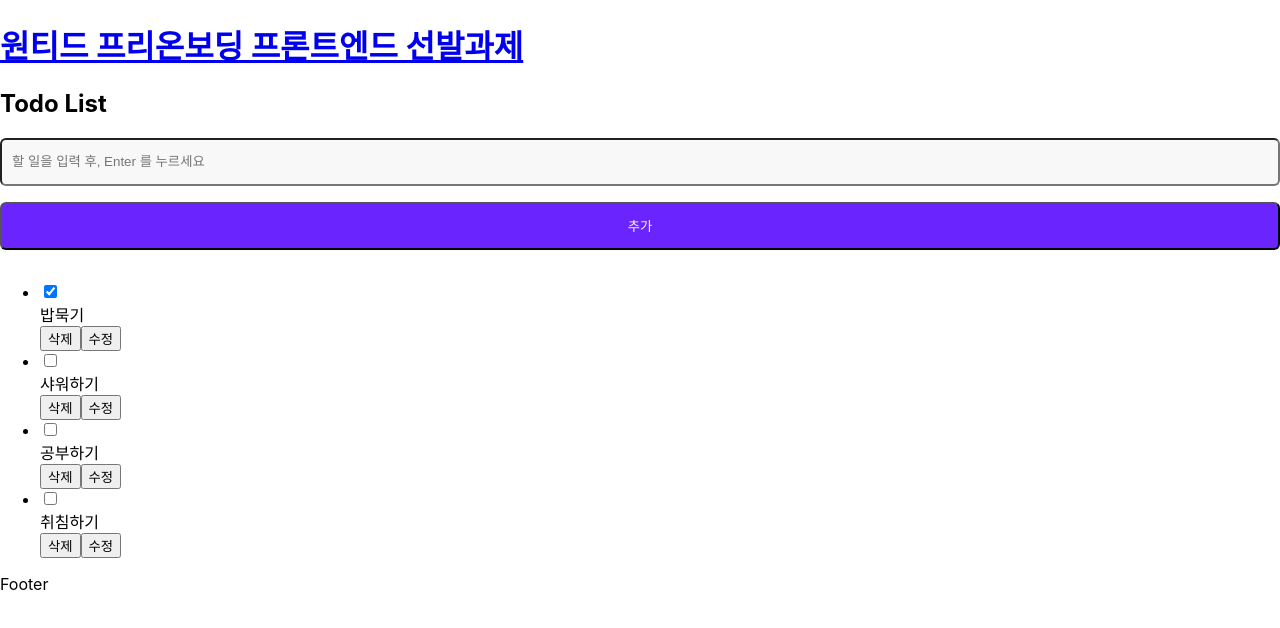
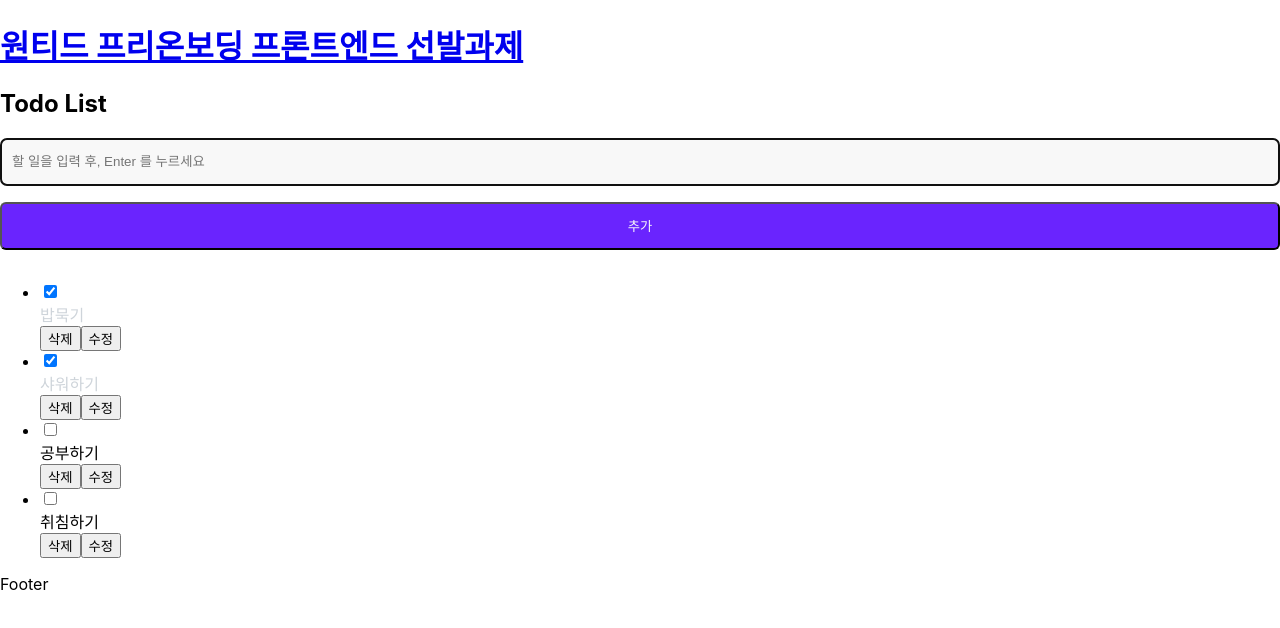
Before and after one commit to ukssss/TodoList-React, a React (Create React App) app: page /todo in a window 1280 px wide. Shown: the top 628 px of the page. Built offline with nearby package versions, Linux system fonts and the light colour scheme; sample sign-in values are in the browser's storage.

Commit message:
[FEAT] Checkbox, Remove, Create 구현
- 컨텍스트 api, dispatch 를 활용

```diff
--- a/src/components/input/inputText.jsx
+++ b/src/components/input/inputText.jsx
@@ -1,8 +1,8 @@
 import React from 'react';
 import styled from 'styled-components';
 
-export default function InputText({ placeholder }) {
-    return <Input type="text" placeholder={placeholder} />;
+export default function InputText({ ...restProps }) {
+    return <Input {...restProps} />;
 }
 
 const Input = styled.input`
--- a/src/components/todo/todoCreate/todoCreate.jsx
+++ b/src/components/todo/todoCreate/todoCreate.jsx
@@ -1,16 +1,49 @@
-import React from 'react';
+import React, { useState } from 'react';
 import styled from 'styled-components';
 
 import InputText from '../../input/inputText';
 import Button from '../../button/button';
 
-export default function TodoCreate() {
+import { useTodoDispatch, useTodoNextId } from '../../../context/todoContext';
+
+function TodoCreate() {
+    const [value, setValue] = useState('');
+
+    const dispatch = useTodoDispatch();
+    const nextId = useTodoNextId();
+
+    const onChange = (e) => setValue(e.target.value);
+    const onSubmit = (e) => {
+        e.preventDefault();
+
+        dispatch({
+            type: 'CREATE',
+            todo: {
+                id: nextId.current,
+                text: value,
+                done: false,
+            },
+        });
+
+        setValue('');
+        nextId.current += 1;
+    };
+
     return (
-        <TodoForm>
-            <InputText placeholder="할 일을 입력 후, Enter 를 누르세요" />
-            <Button>추가</Button>
+        <TodoForm onSubmit={onSubmit}>
+            <InputText
+                autoFocus
+                placeholder="할 일을 입력 후, Enter 를 누르세요"
+                onChange={onChange}
+                value={value}
+            />
+            <Button type="button" onClick={onSubmit}>
+                추가
+            </Button>
         </TodoForm>
     );
 }
 
 const TodoForm = styled.form``;
+
+export default React.memo(TodoCreate);
--- a/src/components/todo/todoItem/todoItem.jsx
+++ b/src/components/todo/todoItem/todoItem.jsx
@@ -1,12 +1,20 @@
 import React from 'react';
-import styled from 'styled-components';
+import styled, { css } from 'styled-components';
 
-export default function TodoItem({ checked, text }) {
+import { useTodoDispatch } from '../../../context/todoContext';
+
+function TodoItem({ id, checked, text }) {
+    const dispatch = useTodoDispatch();
+    const onToggle = () => dispatch({ type: 'TOGGLE', id });
+    const onRemove = () => dispatch({ type: 'REMOVE', id });
+
     return (
         <Todo>
-            <Check type="checkbox" checked={checked} />
-            <Text>{text}</Text>
-            <Remove type="button">삭제</Remove>
+            <Check type="checkbox" checked={checked} onClick={onToggle} />
+            <Text checked={checked}>{text}</Text>
+            <Remove type="button" onClick={onRemove}>
+                삭제
+            </Remove>
             <Edit type="button">수정</Edit>
         </Todo>
     );
@@ -14,6 +22,14 @@ export default function TodoItem({ checked, text }) {
 
 const Todo = styled.li``;
 const Check = styled.input``;
+const Text = styled.div`
+    ${(props) =>
+        props.checked &&
+        css`
+            color: #ced4da;
+        `}
+`;
 const Remove = styled.button``;
 const Edit = styled.button``;
-const Text = styled.div``;
+
+export default React.memo(TodoItem);
--- a/src/components/todo/todoList/todoList.jsx
+++ b/src/components/todo/todoList/todoList.jsx
@@ -6,14 +6,17 @@ import { useTodoState } from '../../../context/todoContext';
 
 export default function TodoList() {
     const todos = useTodoState();
-    console.log(todos);
 
     return (
         <List>
-            <TodoItem checked={true} text="밥묵기" />
-            <TodoItem checked={false} text="샤워하기"></TodoItem>
-            <TodoItem checked={false} text="공부하기"></TodoItem>
-            <TodoItem checked={false} text="취침하기"></TodoItem>
+            {todos.map((todo) => (
+                <TodoItem
+                    key={todo.id}
+                    id={todo.id}
+                    checked={todo.done}
+                    text={todo.text}
+                />
+            ))}
         </List>
     );
 }
```
